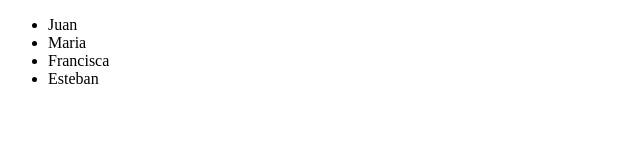
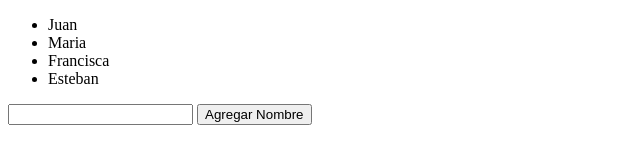
Before and after one commit to es7eban/curso-vue, a plain HTML site: page index.html in a window 1280 px wide. Shown: the whole page, without its empty margins (0-640 px from the left). Drawn offline with nearby package versions, Linux system fonts and the light colour scheme.

Commit message:
evento onClick uso de metodos y referenciar usando this.

```diff
--- a/index.html
+++ b/index.html
@@ -10,6 +10,9 @@
                 <!-- <li v-for="nombre in nombres">{{ nombre }}</li> -->
                 <li v-for="nombre in nombres" v-text="nombre"></li>
             </ul>
+
+            <input id="input" type="text" v-model="nuevoNombre">
+            <button v-on:click="agregaNombre">Agregar Nombre</button>
         </div>
 
         <script src="https://cdn.jsdelivr.net/npm/vue/dist/vue.js"></script>
@@ -17,8 +20,18 @@
         <script>
             var app = new Vue ({
                 el: '#root',
+
                 data: {
+                    nuevoNombre: '',
                     nombres: ['Juan', 'Maria', 'Francisca', 'Esteban']
+                },
+
+                methods: {
+                    agregaNombre() {
+                        this.nombres.push(this.nuevoNombre);
+
+                        this.nuevoNombre = '';
+                    }
                 }
             })
         </script>
```
